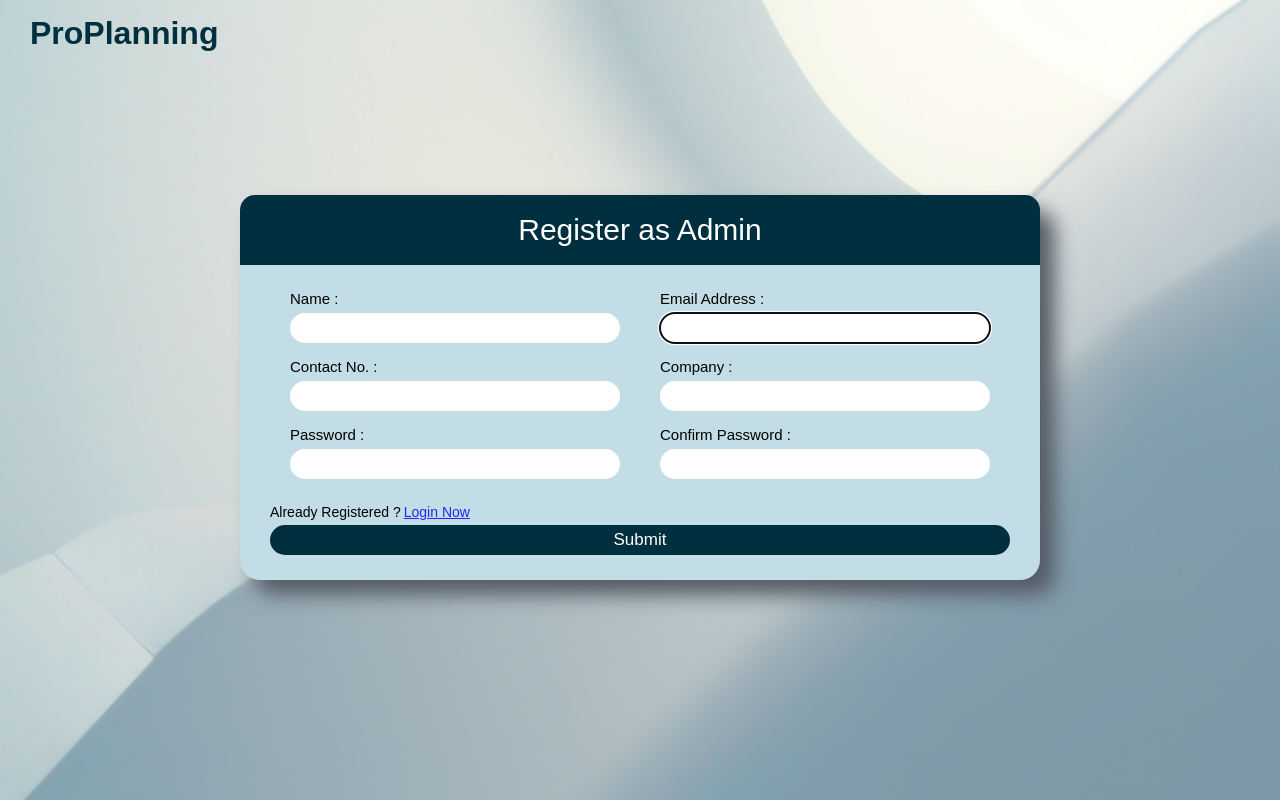
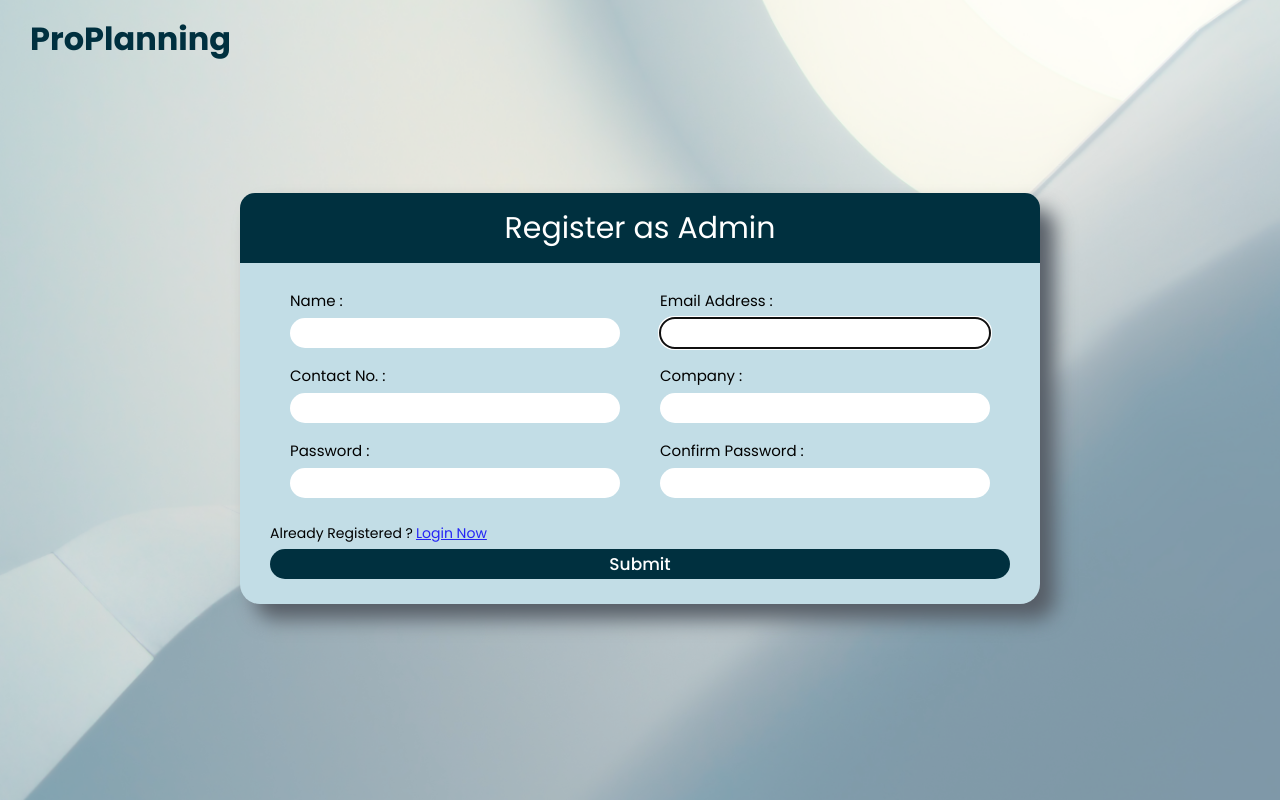
Before and after one commit to shlok4803/project_management_system_group_19, a Django app: page /register/as_owner in a window 1280 px wide. Run offline with Django 4.2, Linux system fonts and the light colour scheme; some web fonts are replaced.

Commit message:
register forms fonts error solved and widget-twicks app added

```diff
--- a/projectManagementSystem/Project/Project/settings.py
+++ b/projectManagementSystem/Project/Project/settings.py
@@ -42,6 +42,7 @@ INSTALLED_APPS = [
     'django.contrib.staticfiles',
     'accounts',
     'verify_email.apps.VerifyEmailConfig',
+    'widget_tweaks',
 ]
 
 MIDDLEWARE = [
--- a/projectManagementSystem/Project/accounts/forms.py
+++ b/projectManagementSystem/Project/accounts/forms.py
@@ -2,6 +2,7 @@ from django import forms
 from .models import owner,employee,manager,CustomUser
 from django.contrib.auth.forms import SetPasswordForm
 from django.contrib.auth.forms import UserCreationForm
+from django.db.models.fields import BLANK_CHOICE_DASH
 
 
 class MyModelChoiceField(forms.ModelChoiceField):
--- a/projectManagementSystem/Project/static/css/register_as_admin.css
+++ b/projectManagementSystem/Project/static/css/register_as_admin.css
@@ -1,3 +1,4 @@
+@import url('https://fonts.googleapis.com/css?family=Poppins:400,500,600,700&display=swap');
 * {
     margin: 0;
     padding: 0;
--- a/projectManagementSystem/Project/static/css/register_as_employee.css
+++ b/projectManagementSystem/Project/static/css/register_as_employee.css
@@ -1,3 +1,4 @@
+@import url('https://fonts.googleapis.com/css?family=Poppins:400,500,600,700&display=swap');
 * {
     margin: 0;
     padding: 0;
--- a/projectManagementSystem/Project/static/css/register_as_manager.css
+++ b/projectManagementSystem/Project/static/css/register_as_manager.css
@@ -1,3 +1,4 @@
+@import url('https://fonts.googleapis.com/css?family=Poppins:400,500,600,700&display=swap');
 * {
     margin: 0;
     padding: 0;
--- a/projectManagementSystem/requirements.txt
+++ b/projectManagementSystem/requirements.txt
@@ -2,6 +2,7 @@ asgiref==3.7.2
 certifi==2023.7.22
 Django==4.2.5
 Django-Verify-Email==2.0.3
+django-widget-tweaks==1.5.0
 python-decouple==3.8
 python-dotenv==1.0.0
 sqlparse==0.4.4
```
